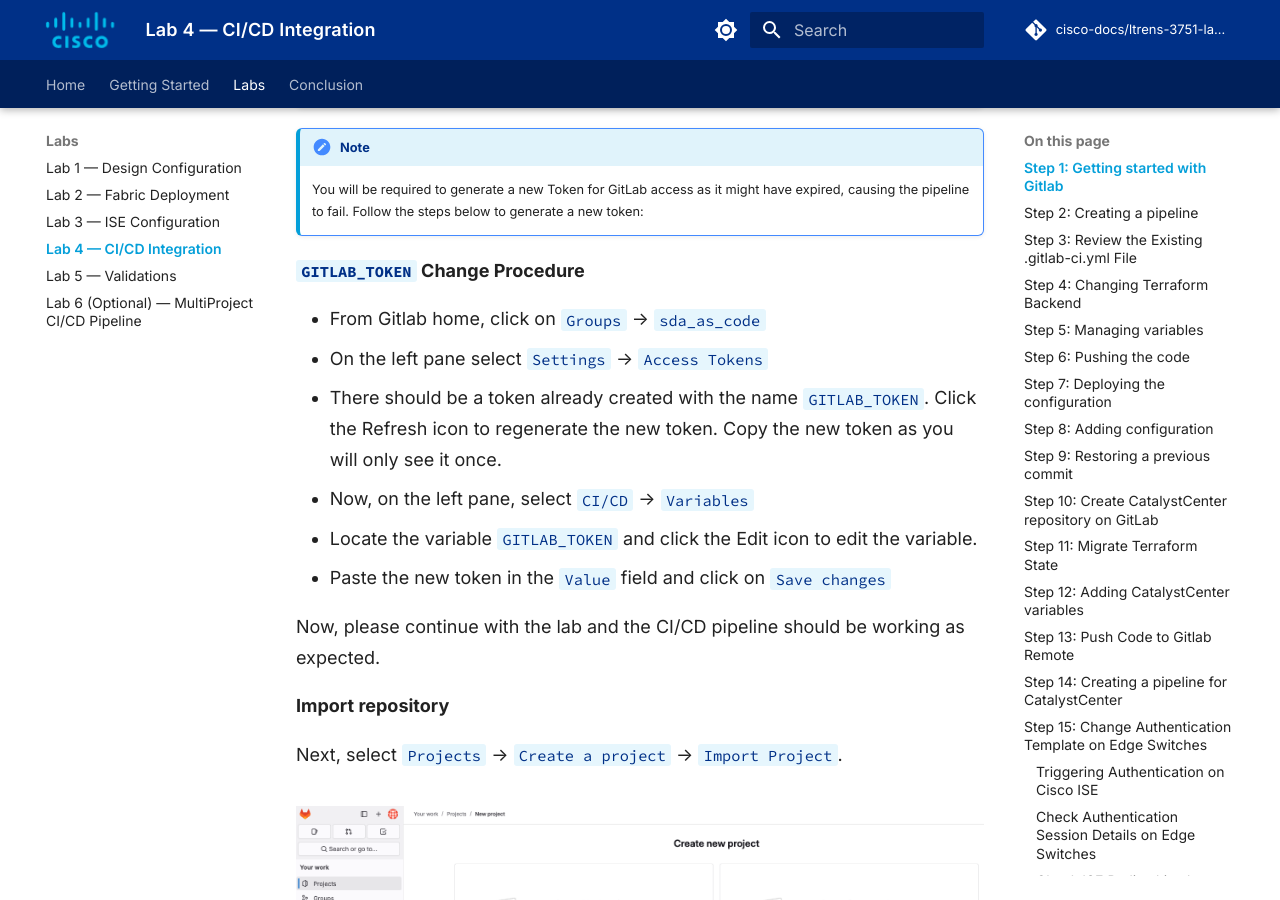
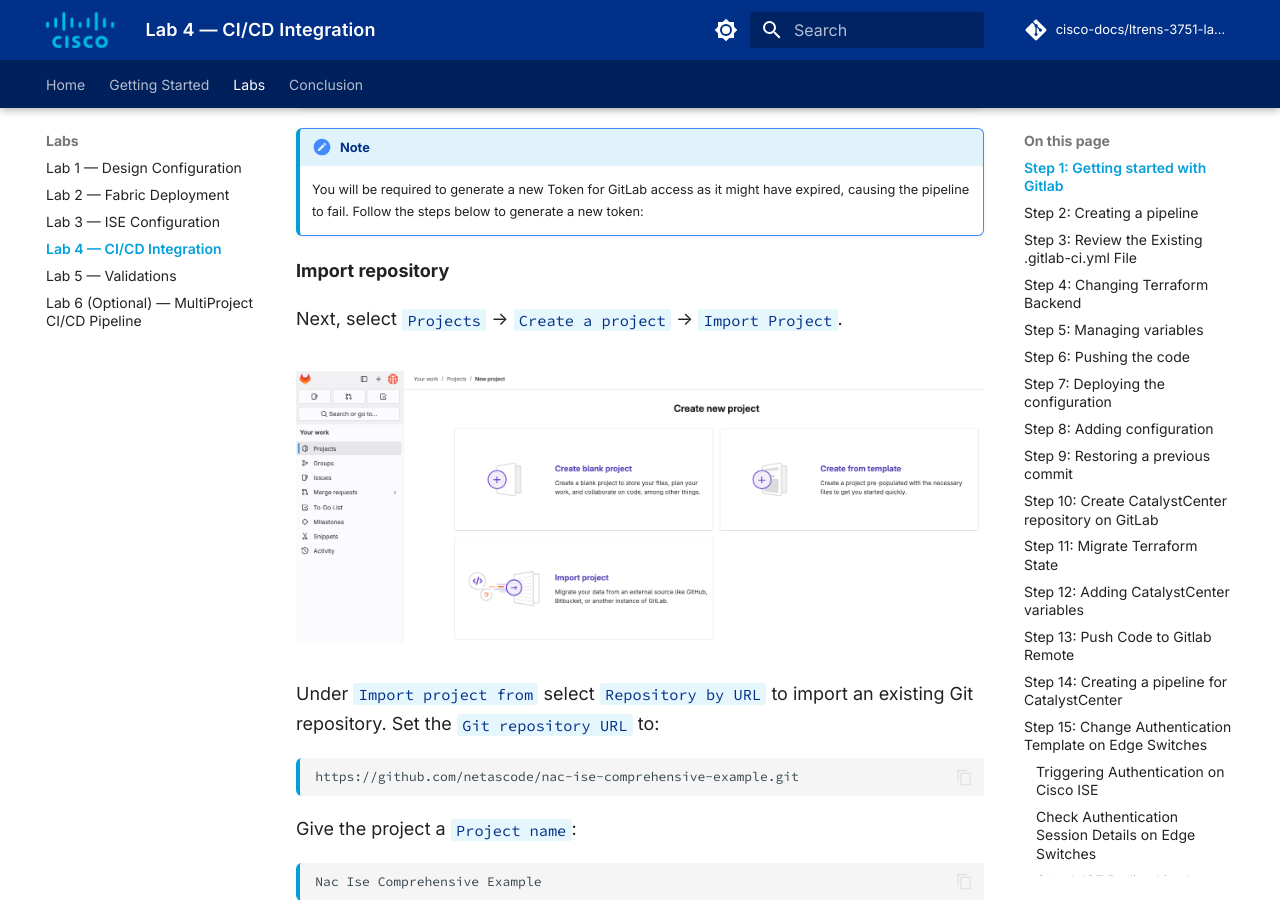
Before and after one commit to cisco-docs/ltrens-3751-lab-guide, an MkDocs documentation site: the page built from docs/lab4_cicd.md, in a window 1280 px wide and 900 px high, scrolled down 1958 px. Built offline with MkDocs 1.6.1 and Material for MkDocs 9.7.7, drawn with Linux system fonts in a browser that asks for light colours; comment, search, counter and statistics services are not loaded.

Commit message:
fixed token issue

```diff
--- a/docs/lab4_cicd.md
+++ b/docs/lab4_cicd.md
@@ -37,7 +37,7 @@
 !!! note
     You will be required to generate a new Token for GitLab access as it might have expired, causing the pipeline to fail. Follow the steps below to generate a new token:
 
-**`GITLAB_TOKEN` Change Procedure**
+<!-- **`GITLAB_TOKEN` Change Procedure**
 
   - From Gitlab home, click on `Groups` -> `sda_as_code`
   - On the left pane select `Settings` -> `Access Tokens`
@@ -46,7 +46,7 @@
   - Locate the variable `GITLAB_TOKEN` and click the Edit icon to edit the variable.
   - Paste the new token in the `Value` field and click on `Save changes`
 
-Now, please continue with the lab and the CI/CD pipeline should be working as expected.
+Now, please continue with the lab and the CI/CD pipeline should be working as expected.  -->
 
 **Import repository**
 
```
